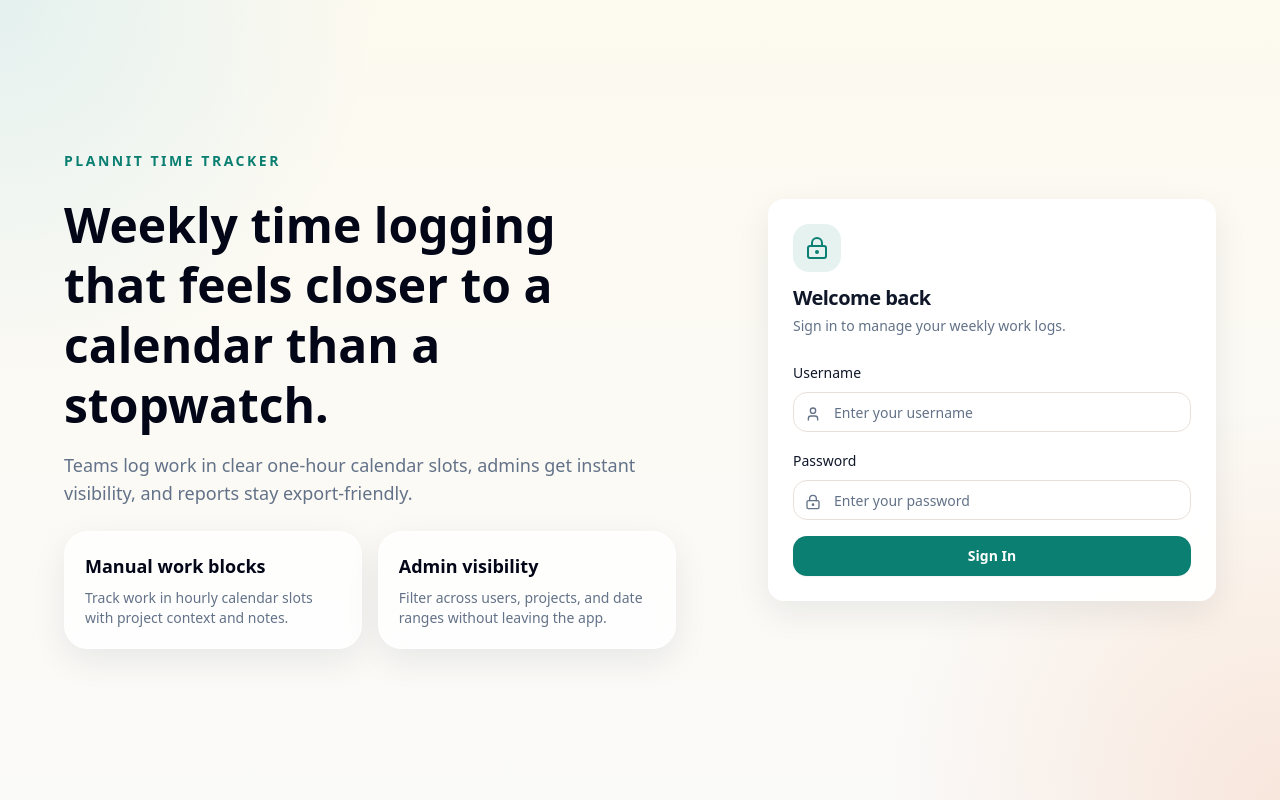
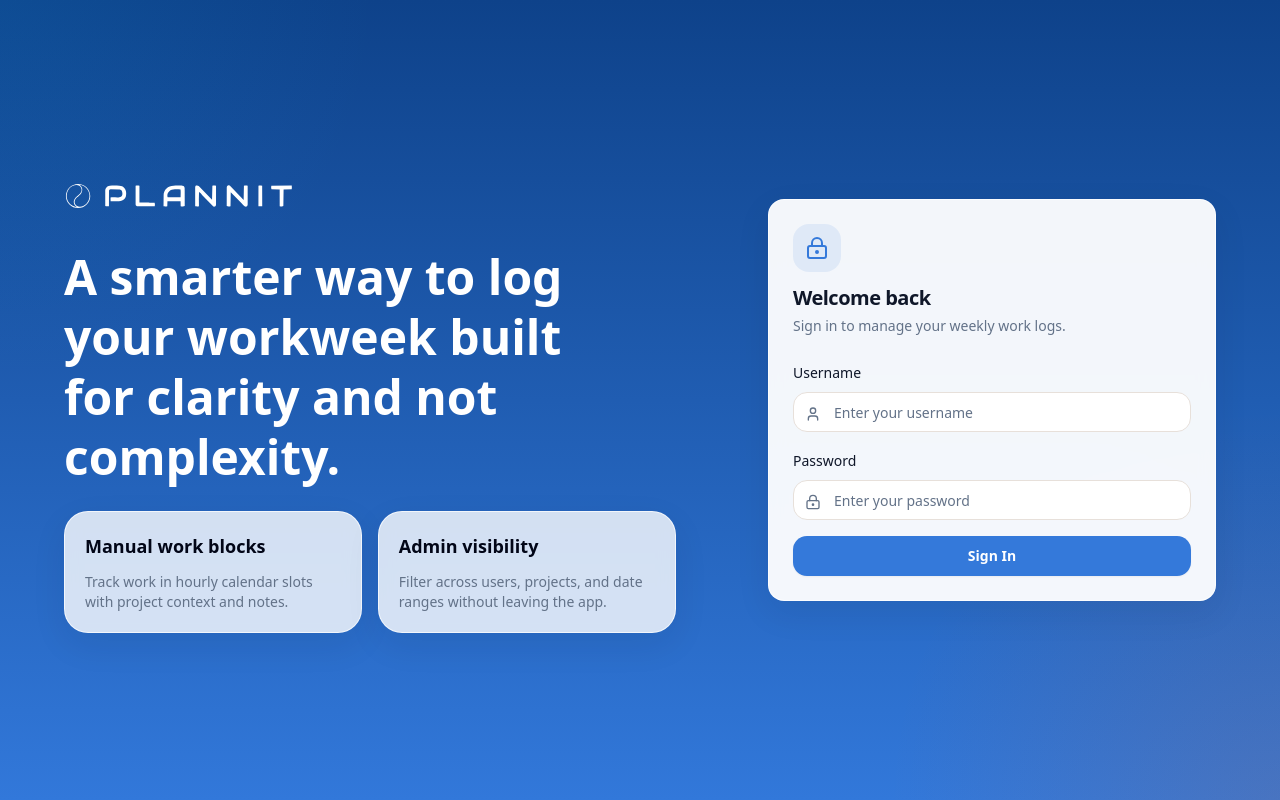
Before and after one commit to arditramaj1/plannit-timetracker, a Next.js app in the folder frontend/: page /login in a window 1280 px wide. Built offline with nearby package versions, Linux system fonts and the light colour scheme.

Commit message:
Changed design for login page

```diff
--- a/frontend/src/app/(auth)/login/page.tsx
+++ b/frontend/src/app/(auth)/login/page.tsx
@@ -1,3 +1,5 @@
+import Image from "next/image";
+
 import { LoginForm } from "@/components/auth/login-form";
 
 export default function LoginPage() {
@@ -5,14 +7,18 @@ export default function LoginPage() {
     <div className="flex min-h-screen items-center justify-center px-4 py-10">
       <div className="grid w-full max-w-6xl gap-10 lg:grid-cols-[1.1fr_0.9fr] lg:items-center">
         <div className="space-y-6">
-          <p className="text-sm font-semibold uppercase tracking-[0.18em] text-primary">Plannit Time Tracker</p>
+          <Image
+            src="/plannit-logo.svg"
+            alt="Plannit Time Tracker"
+            width={240}
+            height={56}
+            className="h-14 w-auto ml-[-20px] object-contain brightness-0 invert"
+            priority
+          />
           <div className="space-y-4">
-            <h1 className="max-w-xl text-5xl font-semibold leading-tight text-slate-950">
-              Weekly time logging that feels closer to a calendar than a stopwatch.
+            <h1 className="max-w-xl text-5xl font-semibold leading-tight text-slate-950 text-white">
+              A smarter way to log your workweek built for clarity and not complexity.
             </h1>
-            <p className="max-w-xl text-lg text-muted-foreground">
-              Teams log work in clear one-hour calendar slots, admins get instant visibility, and reports stay export-friendly.
-            </p>
           </div>
           <div className="grid gap-4 sm:grid-cols-2">
             <FeatureCard title="Manual work blocks" description="Track work in hourly calendar slots with project context and notes." />
@@ -29,9 +35,9 @@ export default function LoginPage() {
 
 function FeatureCard({ title, description }: { title: string; description: string }) {
   return (
-    <div className="rounded-3xl border border-white/70 bg-white/80 p-5 shadow-surface backdrop-blur">
+    <div className="space-y-3 rounded-3xl border border-white/70 bg-white/80 p-5 shadow-surface backdrop-blur">
       <h2 className="text-lg font-semibold text-slate-950">{title}</h2>
-      <p className="mt-2 text-sm text-muted-foreground">{description}</p>
+      <p className="text-sm text-muted-foreground">{description}</p>
     </div>
   );
 }
--- a/frontend/src/app/globals.css
+++ b/frontend/src/app/globals.css
@@ -10,7 +10,7 @@
     --card-foreground: 222 47% 11%;
     --popover: 0 0% 100%;
     --popover-foreground: 222 47% 11%;
-    --primary: 173 84% 27%;
+    --primary: 215 69% 53%;
     --primary-foreground: 0 0% 100%;
     --secondary: 33 100% 96%;
     --secondary-foreground: 222 47% 11%;
@@ -21,7 +21,7 @@
     --destructive: 0 72% 51%;
     --border: 30 22% 88%;
     --input: 30 22% 88%;
-    --ring: 173 84% 27%;
+    --ring: 215 69% 53%;
     --radius: 1rem;
   }
 
@@ -34,6 +34,6 @@
     background-image:
       radial-gradient(circle at top left, rgba(14, 165, 233, 0.1), transparent 25%),
       radial-gradient(circle at bottom right, rgba(234, 88, 12, 0.12), transparent 26%),
-      linear-gradient(180deg, rgba(255, 251, 235, 0.55), rgba(250, 250, 249, 0.9));
+      linear-gradient(180deg, rgb(14, 66, 138), rgb(19.61% 47.06% 85.49%));
   }
 }
```
Also changed, not shown: frontend/public/plannit-logo.svg (added).
